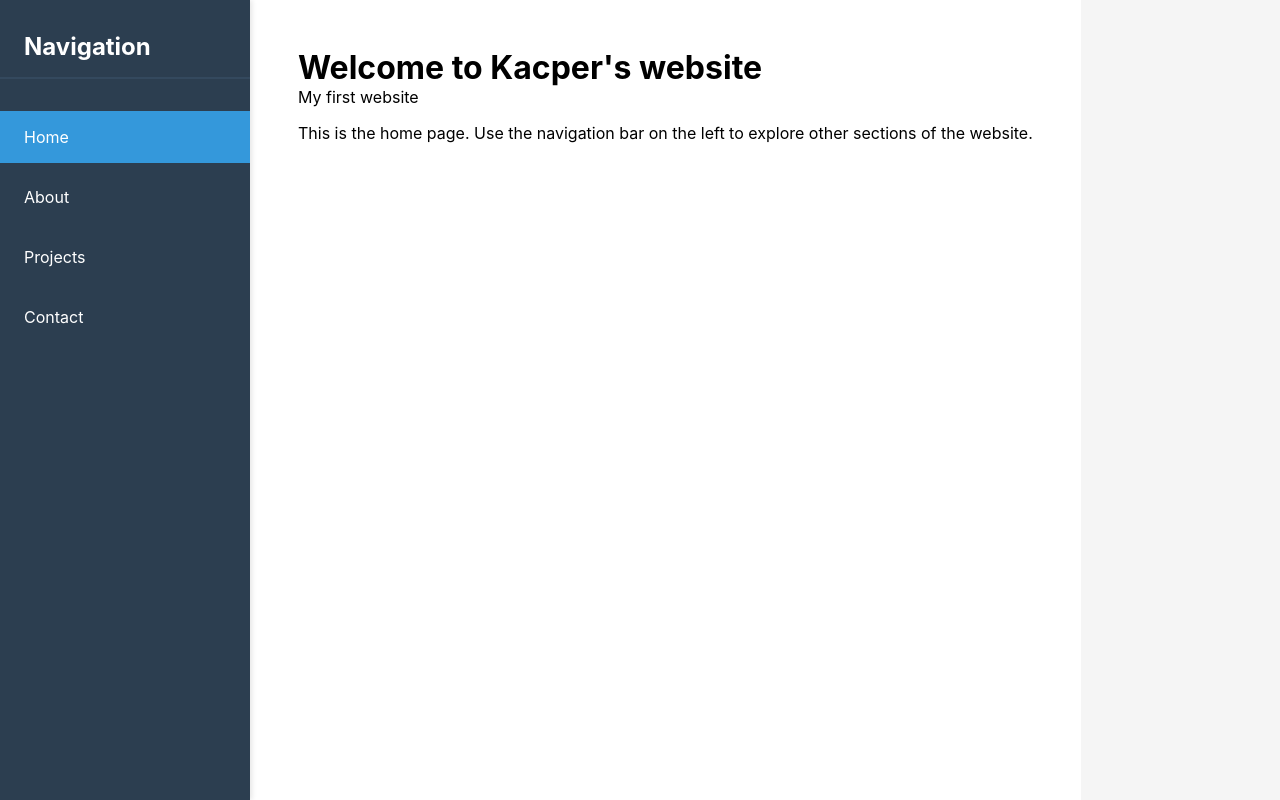
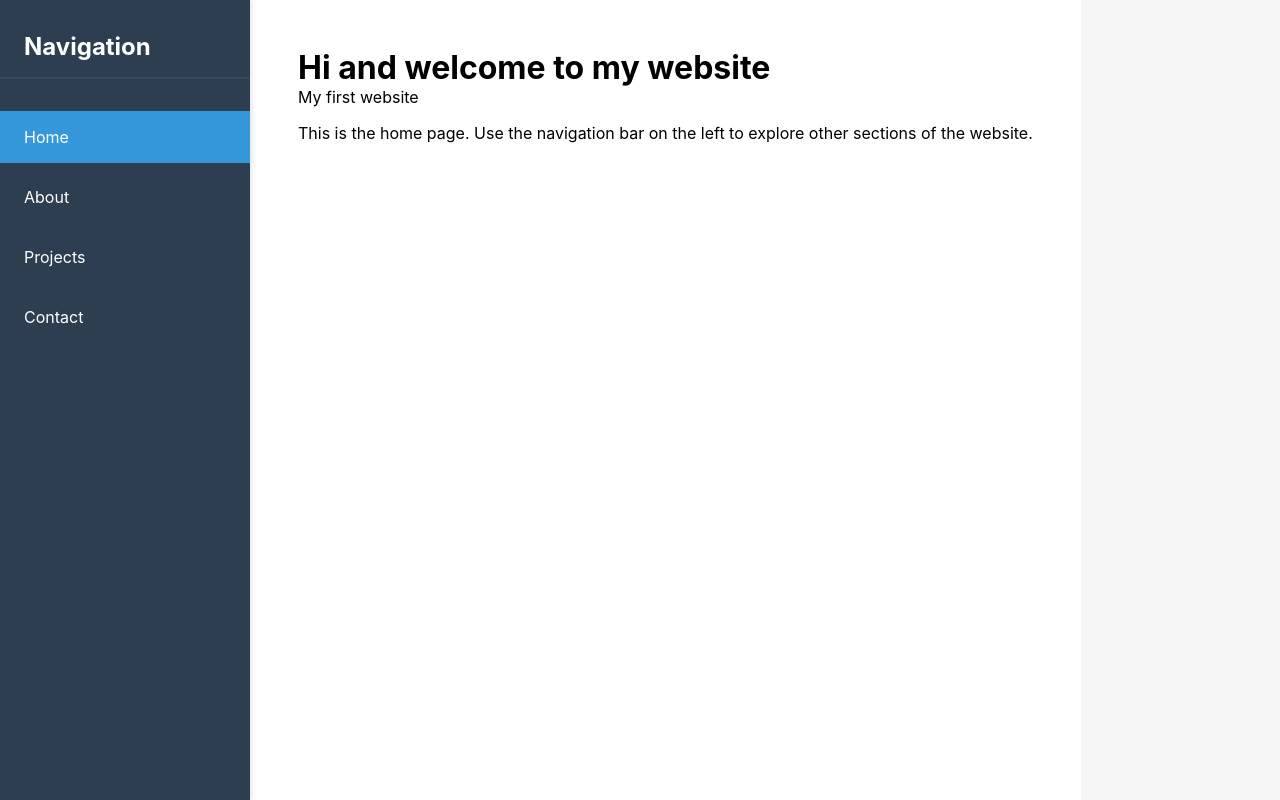
Before and after one commit to kacper-mlodkowski/kacper-mlodkowski.github.io, a Next.js app: page / in a window 1280 px wide. Built offline with nearby package versions, Linux system fonts and the light colour scheme.

Commit message:
modified welcome message

```diff
--- a/pages/index.js
+++ b/pages/index.js
@@ -8,7 +8,7 @@ export default function Home() {
         <meta name="description" content="Welcome to Kacper's website" />
       </Head>
       <div>
-        <h1>Welcome to Kacper's website</h1>
+        <h1>Hi and welcome to my website</h1>
         <p>My first website</p>
         <p style={{ marginTop: '1rem' }}>
           This is the home page. Use the navigation bar on the left to explore other sections of the website.
```
